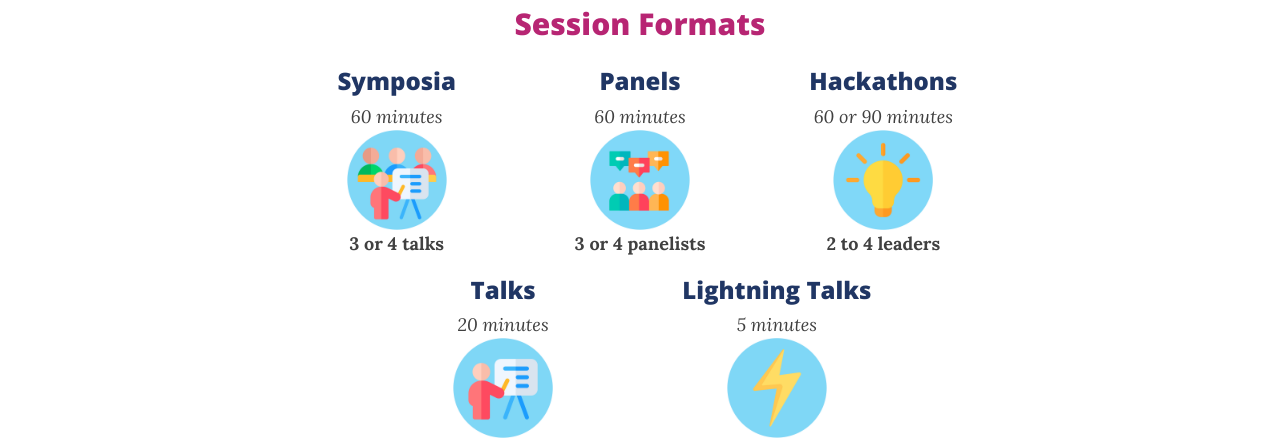
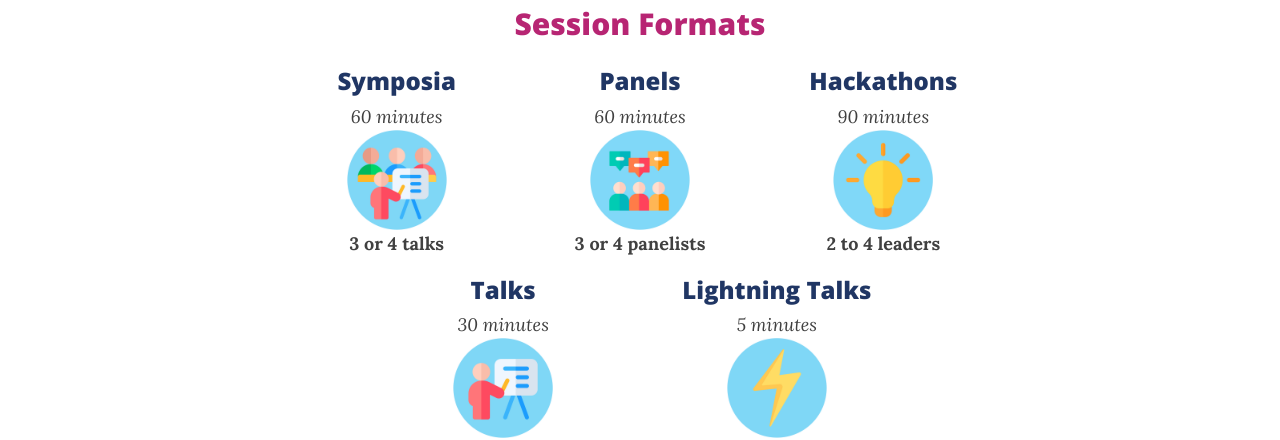
Before and after one commit to bigteamscienceconference/bigteamscienceconference.github.io, a Jekyll site: the page built from index.md, in a window 1280 px wide and 900 px high, scrolled down 2818 px. Shown: the part 155-595 px from the top of the window. Built offline with Jekyll 4.4.1, drawn with Linux system fonts in a browser that asks for light colours; nearby versions of some CDN libraries; comment, search, counter and statistics services are not loaded.

Commit message:
Update index.md

```diff
--- a/index.md
+++ b/index.md
@@ -146,7 +146,7 @@ The conference will feature symposia, panel sessions, hackathons, talks, and soc
       </div>
       <div class="col-sm-4 col-xs-6" align="center">
         <h3>Hackathons</h3>
-        <i>60 or 90 minutes</i><br>
+        <i>90 minutes</i><br>
         <img src="/assets/img/hackathon.png" alt="hackathon" width="100" height="100"><br>
         <b>2 to 4 leaders</b><br>
       </div>
@@ -156,7 +156,7 @@ The conference will feature symposia, panel sessions, hackathons, talks, and soc
       </div>
       <div class="col-sm-4 col-xs-6" align="center">
         <h3>Talks</h3>
-        <i>20 minutes</i><br>
+        <i>30 minutes</i><br>
         <img src="/assets/img/talk.png" alt="talk" width="100" height="100"><br>
       </div>
       <div class="col-sm-4 col-xs-6" align="center">
```
